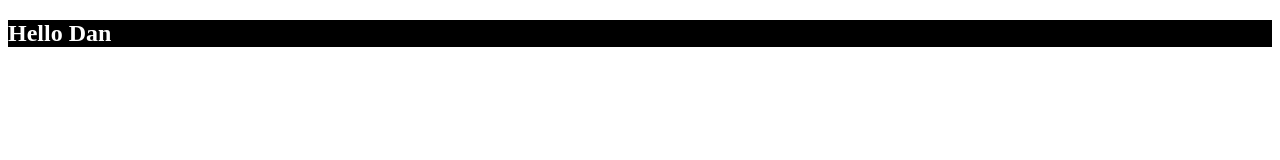
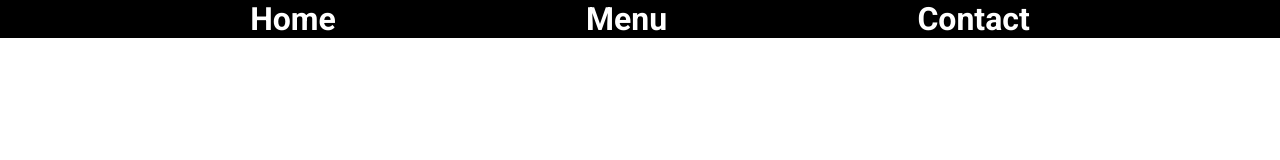
Before and after one commit to WilderDan/odin-restaurant, a website built with webpack: page src/index.html in a window 1280 px wide. Built offline with nearby package versions, Linux system fonts and the light colour scheme.

Commit message:
Add navbar

```diff
--- /dev/null
+++ b/src/components/navItem/navItem.js
@@ -0,0 +1,5 @@
+const NavItem = (name, link) => {
+  return `<li><a href="${link}">${name}</a></li>`;
+};
+
+export default NavItem;
--- a/src/components/navbar/navbar.css
+++ b/src/components/navbar/navbar.css
@@ -1,4 +1,11 @@
 .navbar {
   background-color: black;
   color: white;
+  font-size: 2rem;
+  font-weight: bold;
 }
+
+.navbar ul {
+  display: flex;
+  justify-content: space-evenly;
+}
--- a/src/components/navbar/navbar.js
+++ b/src/components/navbar/navbar.js
@@ -1,12 +1,14 @@
 import styles from "./navbar.css";
+import NavItem from "../navItem/navItem";
 
-const Navbar = (test) => {
-  const navbar = document.createElement("nav");
-  navbar.classList.add(styles.navbar);
-
-  navbar.innerHTML = `<h1>Hello ${test}</h1>`;
-
-  return navbar;
+const Navbar = () => {
+  return `<nav class="${styles.navbar}">
+    <ul>
+        ${NavItem("Home", "")}
+        ${NavItem("Menu", "")}
+        ${NavItem("Contact", "")}
+    </ul>
+  </nav>`;
 };
 
 export default Navbar;
--- /dev/null
+++ b/src/index.css
@@ -0,0 +1,17 @@
+@import url("https://fonts.googleapis.com/css2?family=Roboto:wght@300;700&display=swap");
+
+* {
+  font-family: "Roboto", sans-serif;
+  box-sizing: content-box;
+  margin: 0;
+  padding: 0;
+}
+
+a {
+  text-decoration: none;
+  color: inherit;
+}
+
+li {
+  list-style: none;
+}
--- a/src/index.js
+++ b/src/index.js
@@ -1,5 +1,6 @@
+import styles from "./index.css";
 import Navbar from "./components/navbar/navbar.js";
 
 const content = document.getElementById("content");
 
-content.appendChild(Navbar("Dan"));
+content.innerHTML = Navbar();
```
